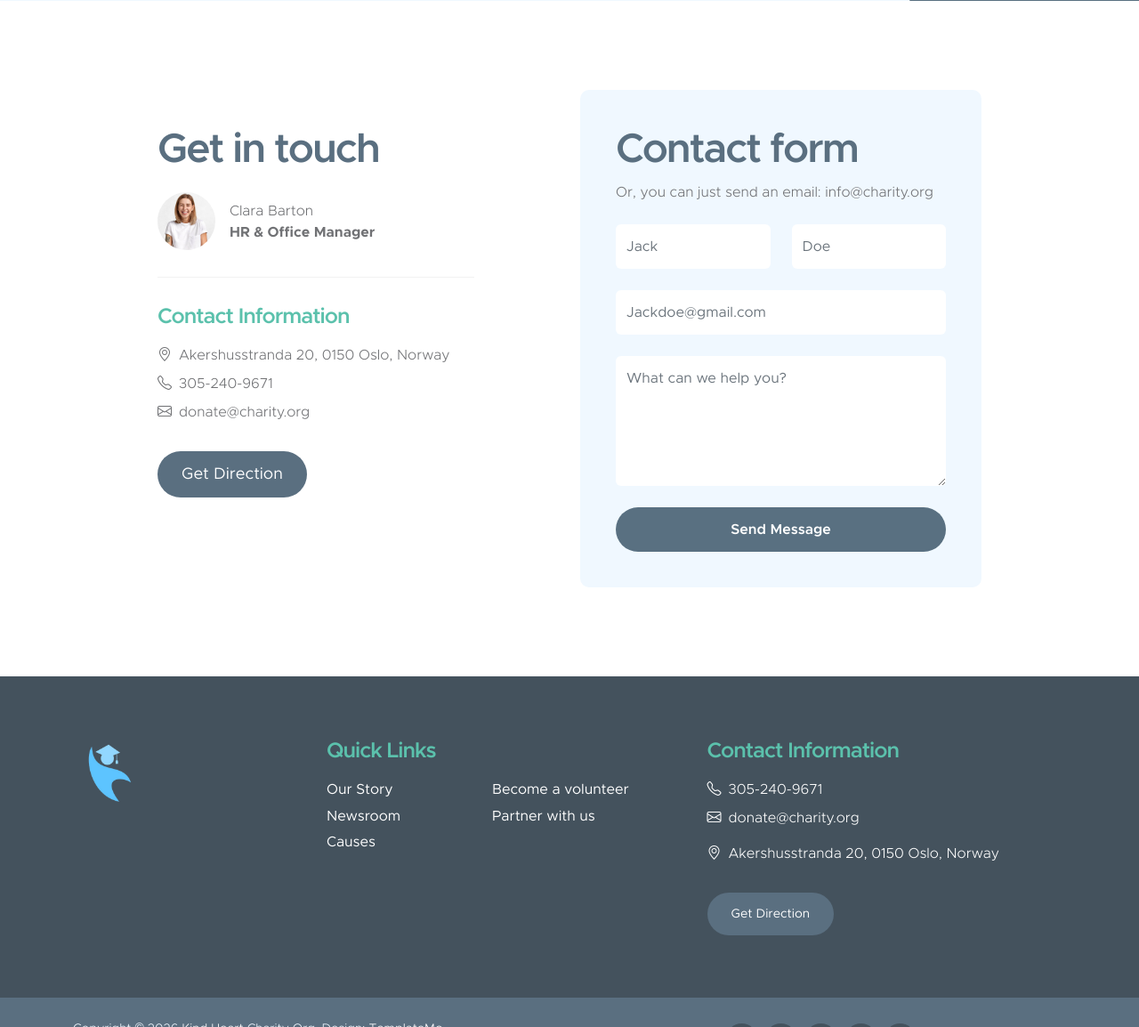
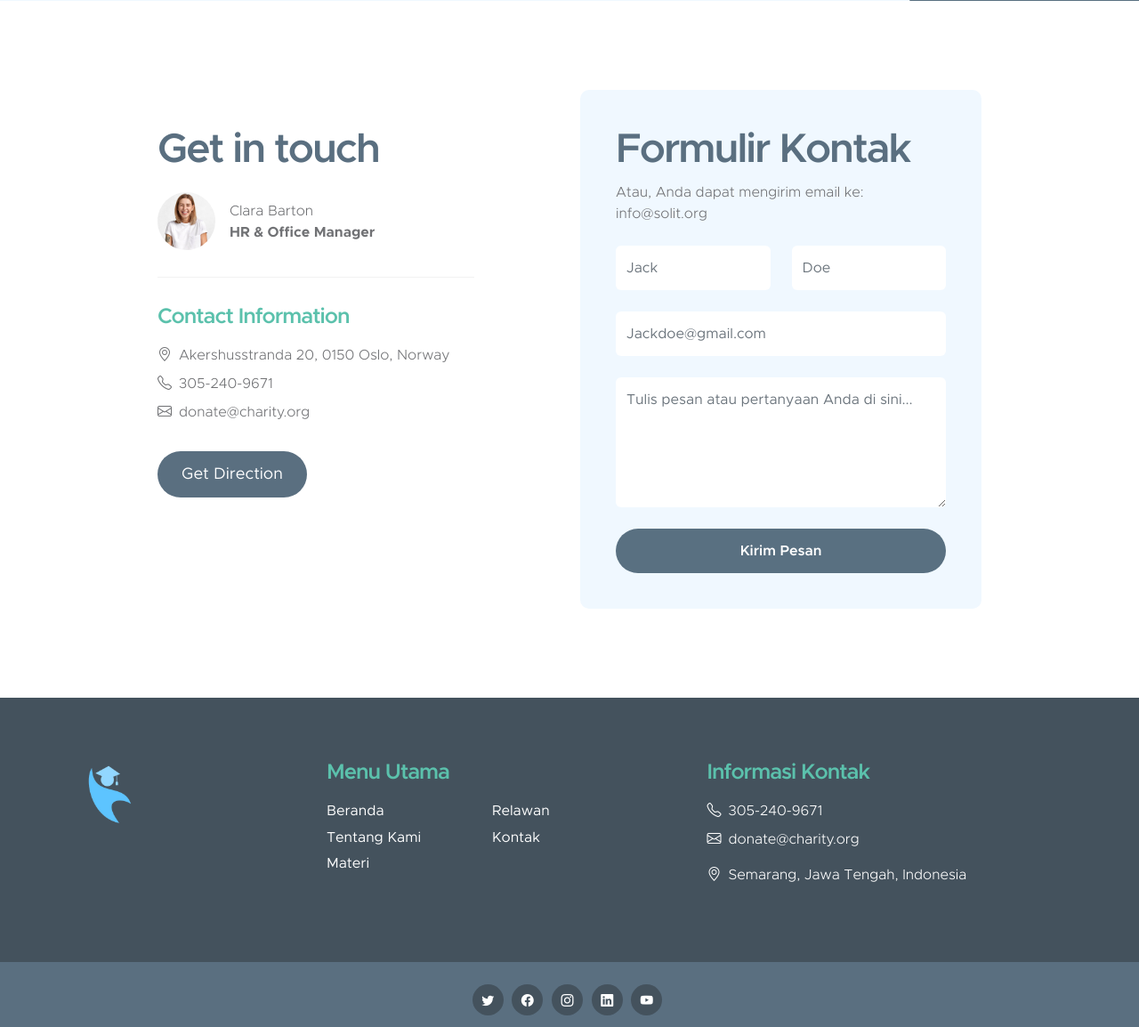
Before and after one commit to nneyaii/Mini-Server, a PHP site: page /index.php in a window 1280 px wide. Shown: the part 5346-6500 px from the top of the page at 89% size. Run offline with PHP 8.4, Linux system fonts and the light colour scheme.

Commit message:
progress

```diff
--- a/Sobat_Literasi/includes/footer.php
+++ b/Sobat_Literasi/includes/footer.php
@@ -6,31 +6,30 @@
             </div>
 
             <div class="col-lg-4 col-md-6 col-12 mb-4">
-                <h5 class="site-footer-title mb-3">Quick Links</h5>
+                <h5 class="site-footer-title mb-3">Menu Utama</h5>
                 <ul class="footer-menu">
-                    <li class="footer-menu-item"><a href="#" class="footer-menu-link">Our Story</a></li>
-                    <li class="footer-menu-item"><a href="#" class="footer-menu-link">Newsroom</a></li>
-                    <li class="footer-menu-item"><a href="#" class="footer-menu-link">Causes</a></li>
-                    <li class="footer-menu-item"><a href="#" class="footer-menu-link">Become a volunteer</a></li>
-                    <li class="footer-menu-item"><a href="#" class="footer-menu-link">Partner with us</a></li>
+                    <li class="footer-menu-item"><a href="#" class="footer-menu-link">Beranda</a></li>
+                    <li class="footer-menu-item"><a href="#" class="footer-menu-link">Tentang Kami</a></li>
+                    <li class="footer-menu-item"><a href="#" class="footer-menu-link">Materi</a></li>
+                    <li class="footer-menu-item"><a href="#" class="footer-menu-link">Relawan</a></li>
+                    <li class="footer-menu-item"><a href="#" class="footer-menu-link">Kontak</a></li>
                 </ul>
             </div>
 
             <div class="col-lg-4 col-md-6 col-12 mx-auto">
-                <h5 class="site-footer-title mb-3">Contact Information</h5>
+                <h5 class="site-footer-title mb-3">Informasi Kontak</h5>
                 <p class="text-white d-flex mb-2">
                     <i class="bi-telephone me-2"></i>
                     <a href="tel:3052409671" class="site-footer-link">305-240-9671</a>
                 </p>
                 <p class="text-white d-flex">
                     <i class="bi-envelope me-2"></i>
-                    <a href="mailto:donate@charity.org" class="site-footer-link">donate@charity.org</a>
+                    <a href="mailto:solit@gmail.com" class="site-footer-link">donate@charity.org</a>
                 </p>
                 <p class="text-white d-flex mt-3">
                     <i class="bi-geo-alt me-2"></i>
-                    Akershusstranda 20, 0150 Oslo, Norway
+                    Semarang, Jawa Tengah, Indonesia
                 </p>
-                <a href="#" class="custom-btn btn mt-3">Get Direction</a>
             </div>
         </div>
     </div>
@@ -38,13 +37,6 @@
     <div class="site-footer-bottom">
         <div class="container">
             <div class="row">
-                <div class="col-lg-6 col-md-7 col-12">
-                    <p class="copyright-text mb-0">
-                        Copyright &copy; <?php echo date('Y'); ?>
-                        <a href="#">Kind Heart</a> Charity Org.
-                        Design: <a href="https://templatemo.com" target="_blank">TemplateMo</a><br>
-                        Distribution: <a href="https://themewagon.com">ThemeWagon</a>
-                    </p>
                 </div>
                 <div class="col-lg-6 col-md-5 col-12 d-flex justify-content-center align-items-center mx-auto">
                     <ul class="social-icon">
--- a/Sobat_Literasi/index.php
+++ b/Sobat_Literasi/index.php
@@ -434,8 +434,8 @@ if ($_SERVER['REQUEST_METHOD'] === 'POST' && isset($_POST['first-name'])) {
                     <?php endif; ?>
 
                     <form class="custom-form contact-form" action="index.php#section_6" method="post" role="form">
-                        <h2>Contact form</h2>
-                        <p class="mb-4">Or, you can just send an email: <a href="mailto:info@charity.org">info@charity.org</a></p>
+                        <h2>Formulir Kontak</h2>
+                        <p class="mb-4">Atau, Anda dapat mengirim email ke: <a href="mailto:info@solit.org">info@solit.org</a></p>
 
                         <div class="row">
                             <div class="col-lg-6 col-md-6 col-12">
@@ -468,12 +468,12 @@ if ($_SERVER['REQUEST_METHOD'] === 'POST' && isset($_POST['first-name'])) {
 
                         <textarea name="message" rows="5"
                             class="form-control <?php echo isset($contactErrors['message']) ? 'is-invalid' : ''; ?>"
-                            id="message" placeholder="What can we help you?"><?php echo $contactData['message']; ?></textarea>
+                            id="message" placeholder="Tulis pesan atau pertanyaan Anda di sini..."><?php echo $contactData['message']; ?></textarea>
                         <?php if (isset($contactErrors['message'])): ?>
                         <div class="invalid-feedback"><?php echo $contactErrors['message']; ?></div>
                         <?php endif; ?>
 
-                        <button type="submit" class="form-control">Send Message</button>
+                        <button type="submit" class="form-control">Kirim Pesan</button>
                     </form>
                 </div>
 
```
